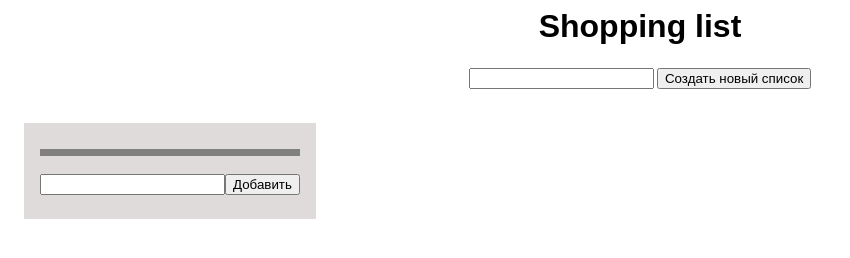
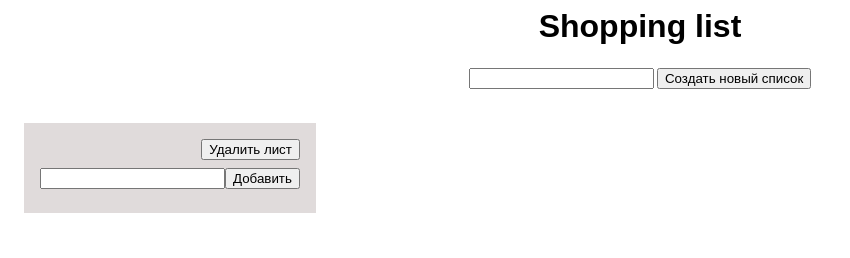
Before and after one commit to VXLTIT/shopping-list, a plain HTML site: page index.html in a window 1280 px wide. Both pictures are taken after a click on the button "Создать новый список". Shown: the whole page, without its empty margins (0-850 px from the left). Drawn offline with Linux system fonts and the light colour scheme.

Commit message:
-Аdded the ability to add a list item. -Development of the ability to delete lists has begun

```diff
--- a/index.js
+++ b/index.js
@@ -1,7 +1,7 @@
 
 let allLists = document.querySelector('#lists');
 let countLists = 1;
-let inputName = document.querySelector('#inputName')
+let inputName = document.querySelector('#inputName');
 let createListButton = document.querySelector('#createList');
 
 createListButton.addEventListener('click', createList);
@@ -10,23 +10,50 @@ createListButton.addEventListener('click', createList);
 function createList() {
     let name = document.createElement('h3');
     name.textContent = inputName.value;
+    inputName.value = '';
 
     let inputItemName = document.createElement('input');
     let buttonCreateItem = document.createElement('button');
     let list = document.createElement('div');
     let orderedItemList = document.createElement('ol');
+    let removeListButton = document.createElement('button');
+    let listNameBlock = document.createElement('div');
+
+    listNameBlock.id = 'listNameBlock';
+    removeListButton.id = 'removeListButton';
 
     buttonCreateItem.textContent = 'Добавить';
+    removeListButton.textContent = 'Удалить лист';
 
     list.id = 'list' + countLists;
     list.className = 'list';
 
     allLists.appendChild(list);
+    list.appendChild(listNameBlock);
 
-    list.appendChild(name);
+    listNameBlock.appendChild(name);
+    listNameBlock.appendChild(removeListButton);
+
     list.appendChild(inputItemName);
     list.appendChild(buttonCreateItem);
     list.appendChild(orderedItemList);
 
+    buttonCreateItem.addEventListener('click', createItem);
+    removeListButton.addEventListener('click', removeList);
     countLists++;
+
+    function createItem() {
+
+    let item = document.createElement('li');
+    item.textContent = inputItemName.value;
+    inputItemName.value = '';
+
+    orderedItemList.appendChild(item);
+
+    }
+
+    function removeList() {
+        list.remove();
+    }
+
 }
--- a/styles.css
+++ b/styles.css
@@ -1,6 +1,10 @@
+
+html {
+    font-family: Arial, Helvetica, sans-serif;
+}
+
 h1 {
     text-align: center;
-    font-family: Arial, Helvetica, sans-serif
 }
 
 #createListBlock {
@@ -15,8 +19,8 @@ h1 {
 #lists {
     display: flex;
     flex-direction: row;
+    flex-wrap: wrap;
 }
-
 
 .list {
     background-color: rgb(224, 219, 219);
@@ -25,8 +29,20 @@ h1 {
     max-width: fit-content;
 }
 
-.list h3 {
+#listNameBlock {
+    display: flex;
+    flex-direction: row;
+    min-height:fit-content;
+    justify-content: center;
+}
+
+#listNameBlock h3 {
+    flex-grow:1;
     text-align: center;
     background-color: grey;
-    padding: 0.2rem 0.4rem 0.2rem 0.4rem;
 }
+
+#removeListButton {
+    flex-grow: 0;
+    margin: auto 0;
+}
```
